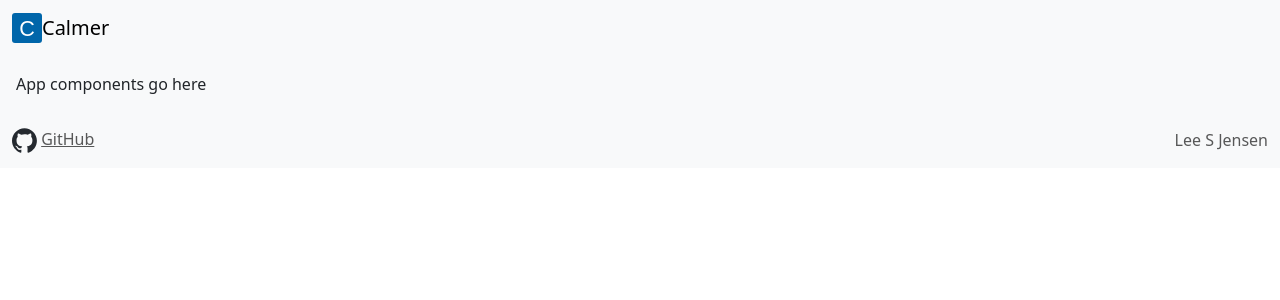
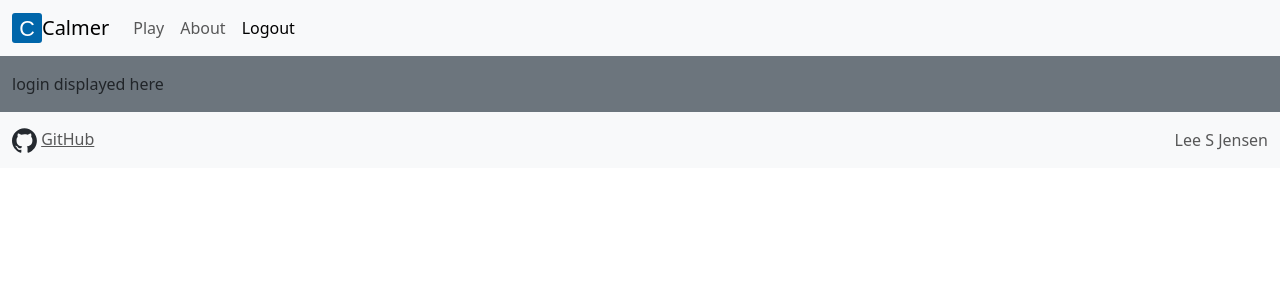
Before and after one commit to leesjensen/startup, a React (Vite) app: page / in a window 1280 px wide. Shown: the top 300 px of the page. Built offline with nearby package versions, Linux system fonts and the light colour scheme.

Commit message:
add(React) basic routing to empty components

```diff
--- a/src/app.jsx
+++ b/src/app.jsx
@@ -2,22 +2,53 @@ import React from 'react';
 import 'bootstrap/dist/css/bootstrap.min.css';
 import './app.css';
 
+import { BrowserRouter, NavLink, Route, Routes } from 'react-router-dom';
+import { Login } from './login/login';
+import { Play } from './play/play';
+import { About } from './about/about';
+
 export default function App() {
   return (
+    <BrowserRouter>
       <div className='body'>
         <header>
-        <header>
-          <nav className='navbar navbar-expand-lg bg-body-tertiary'>
-            <div className='container-fluid'>
-              <a className='navbar-brand'>
-                <img src='logo.svg' width='30' height='30' className='d-inline-block align-top' alt='' />
+          <nav class='navbar navbar-expand-lg bg-body-tertiary'>
+            <div class='container-fluid'>
+              <a class='navbar-brand'>
+                <img src='logo.svg' width='30' height='30' class='d-inline-block align-top' alt='' />
                 Calmer
               </a>
+              <button class='navbar-toggler' type='button' data-bs-toggle='collapse' data-bs-target='#navbarSupportedContent'>
+                <span class='navbar-toggler-icon'></span>
+              </button>
+              <div class='collapse navbar-collapse' id='navbarSupportedContent'>
+                <ul class='navbar-nav me-auto mb-2 mb-lg-0'>
+                  <li class='nav-item'>
+                    <NavLink className='nav-link' to='play'>
+                      Play
+                    </NavLink>
+                  </li>
+                  <li class='nav-item'>
+                    <NavLink className='nav-link' to='about'>
+                      About
+                    </NavLink>{' '}
+                  </li>
+                  <li class='nav-item'>
+                    <NavLink className='nav-link' to=''>
+                      Logout
+                    </NavLink>{' '}
+                  </li>
+                </ul>
+              </div>
             </div>
           </nav>
         </header>
-      </header>
-      <main>App components go here</main>
+        <Routes>
+          <Route path='/' element={<Login />} exact />
+          <Route path='/play' element={<Play />} />
+          <Route path='/about' element={<About />} />
+          <Route path='*' element={<NotFound />} />
+        </Routes>
         <footer>
           <nav className='navbar sticky-bottom bg-body-tertiary'>
             <div className='container-fluid'>
@@ -33,5 +64,10 @@ export default function App() {
         </footer>
         <script defer src='https://cdn.jsdelivr.net/npm/bootstrap@5.3.3/dist/js/bootstrap.bundle.min.js'></script>
       </div>
+    </BrowserRouter>
   );
 }
+
+function NotFound() {
+  return <main className='container-fluid bg-secondary text-center'>404: Return to sender. Address unknown.</main>;
+}
```
Lines whose indentation alone changed are shown as unchanged.
